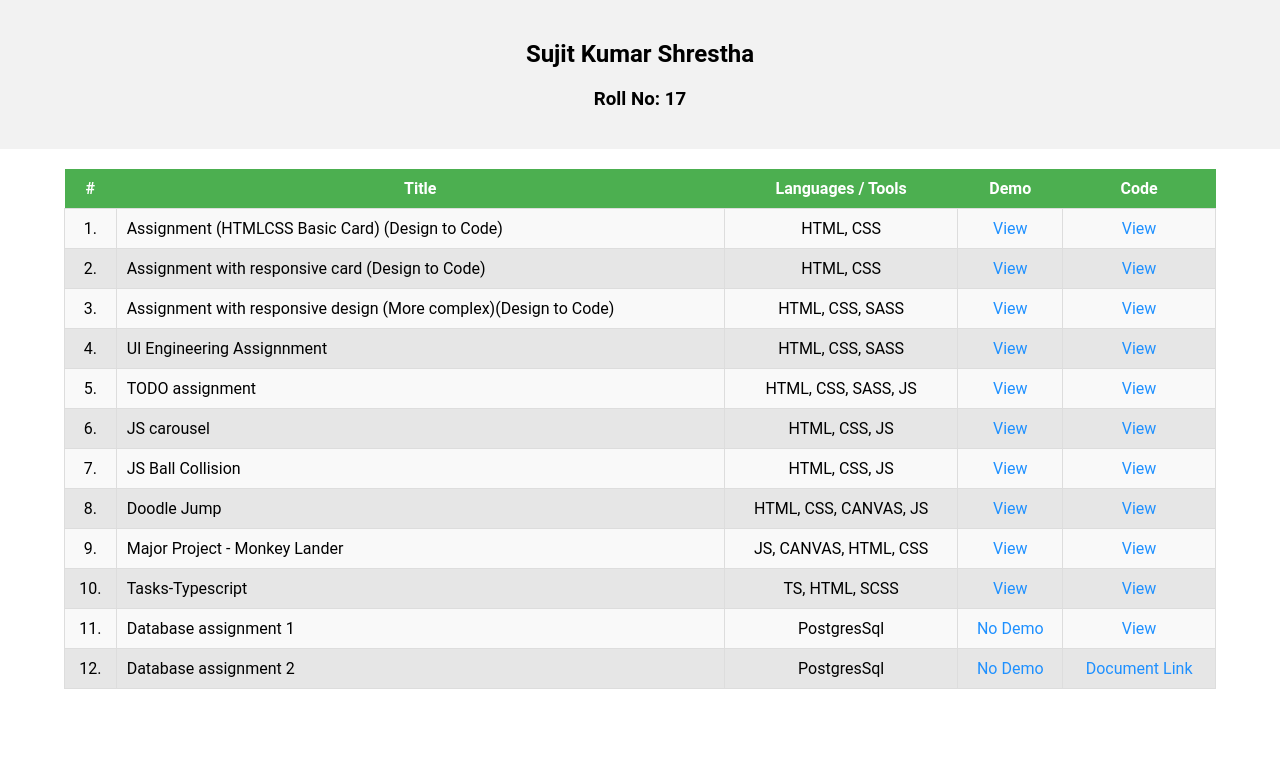
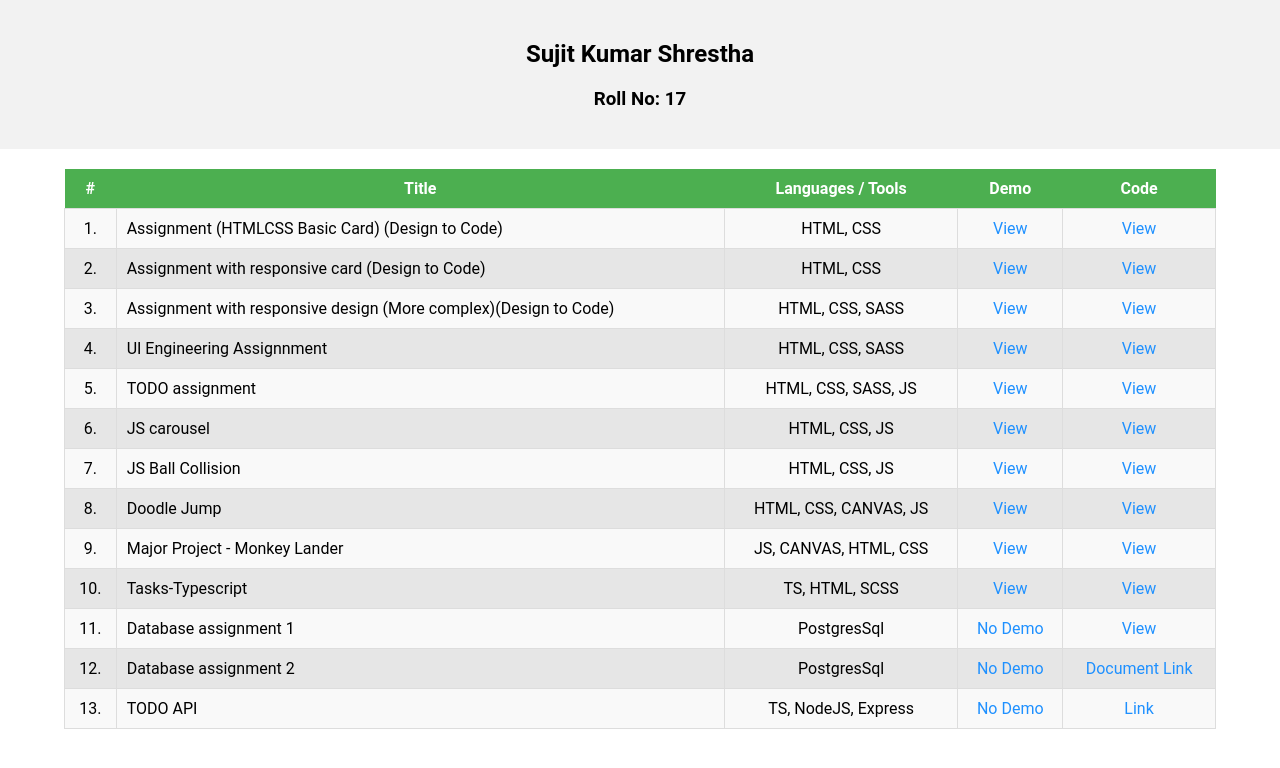
Before and after one commit to Sujit-11/Sujit-11.github.io, a plain HTML site: page index.html in a window 1280 px wide. Drawn offline with Linux system fonts and the light colour scheme.

Commit message:
Added Backend assignment 1

```diff
--- a/index.html
+++ b/index.html
@@ -176,6 +176,19 @@
             target="_blank">Document Link</a>
         </td>
     </tr>
+    <tr>
+        <td>13.</td>
+        <td>TODO API</td>
+        <td>TS, NodeJS, Express</td>
+        <td>
+            <a href="#"
+            >No Demo</a>
+        </td>
+        <td>
+            <a href="https://github.com/Sujit-11/Sujit-11.github.io/tree/9e1837b20aca418d97df521a42a3ee3eae689ecc/Todo%20Backend"
+            target="_blank">Link</a>
+        </td>
+    </tr>
     </table>
 </body>
 </html>
```
